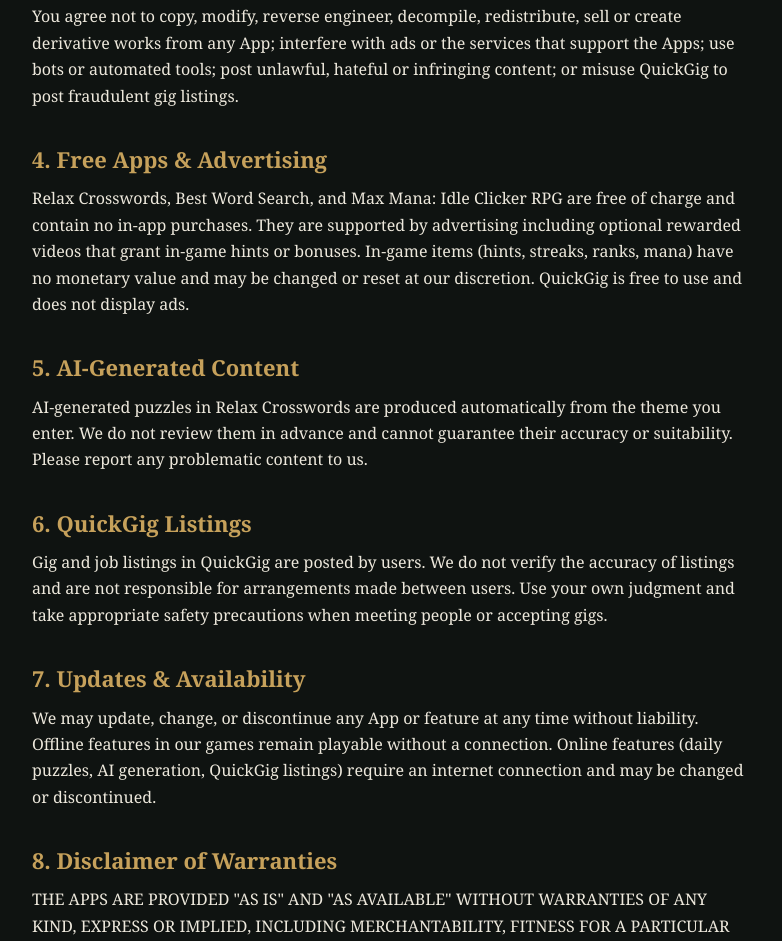
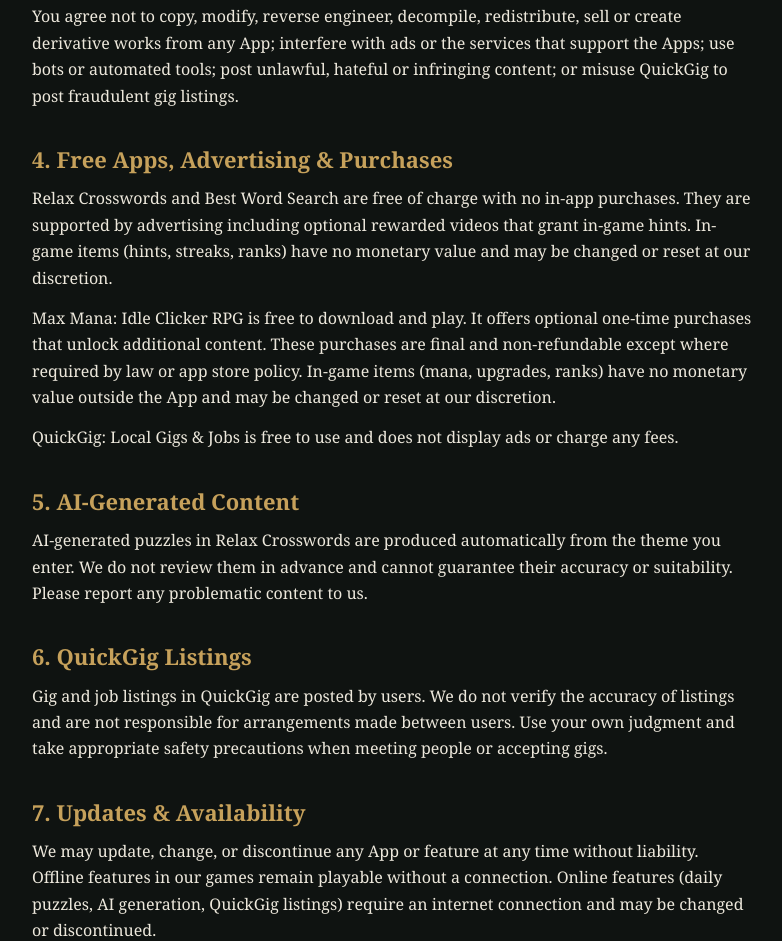
Before and after one commit to sgarrison1977/sgarrison1977.github.io, a plain HTML site: page terms.html in a window 1280 px wide. Shown: the part 772-1713 px from the top of the page, without its empty margins (248-1030 px from the left). Drawn offline with Linux system fonts and the light colour scheme.

Commit message:
Revise terms for free apps and in-app purchases
Updated terms regarding free apps, advertising, and purchases.

```diff
--- a/terms.html
+++ b/terms.html
@@ -31,8 +31,10 @@
 <h2>3. Acceptable Use</h2>
 <p>You agree not to copy, modify, reverse engineer, decompile, redistribute, sell or create derivative works from any App; interfere with ads or the services that support the Apps; use bots or automated tools; post unlawful, hateful or infringing content; or misuse QuickGig to post fraudulent gig listings.</p>
 
-<h2>4. Free Apps &amp; Advertising</h2>
-<p>Relax Crosswords, Best Word Search, and Max Mana: Idle Clicker RPG are free of charge and contain no in-app purchases. They are supported by advertising including optional rewarded videos that grant in-game hints or bonuses. In-game items (hints, streaks, ranks, mana) have no monetary value and may be changed or reset at our discretion. QuickGig is free to use and does not display ads.</p>
+<h2>4. Free Apps, Advertising &amp; Purchases</h2>
+<p>Relax Crosswords and Best Word Search are free of charge with no in-app purchases. They are supported by advertising including optional rewarded videos that grant in-game hints. In-game items (hints, streaks, ranks) have no monetary value and may be changed or reset at our discretion.</p>
+<p>Max Mana: Idle Clicker RPG is free to download and play. It offers optional one-time purchases that unlock additional content. These purchases are final and non-refundable except where required by law or app store policy. In-game items (mana, upgrades, ranks) have no monetary value outside the App and may be changed or reset at our discretion.</p>
+<p>QuickGig: Local Gigs &amp; Jobs is free to use and does not display ads or charge any fees.</p>
 
 <h2>5. AI-Generated Content</h2>
 <p>AI-generated puzzles in Relax Crosswords are produced automatically from the theme you enter. We do not review them in advance and cannot guarantee their accuracy or suitability. Please report any problematic content to us.</p>
```
